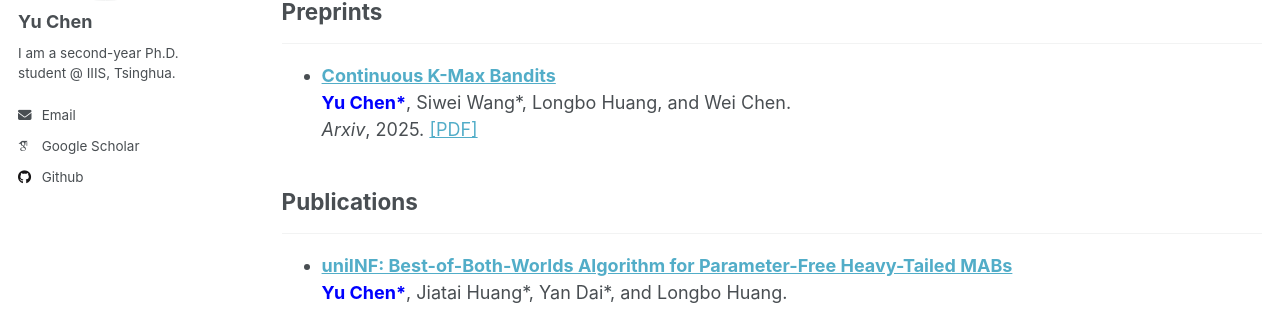
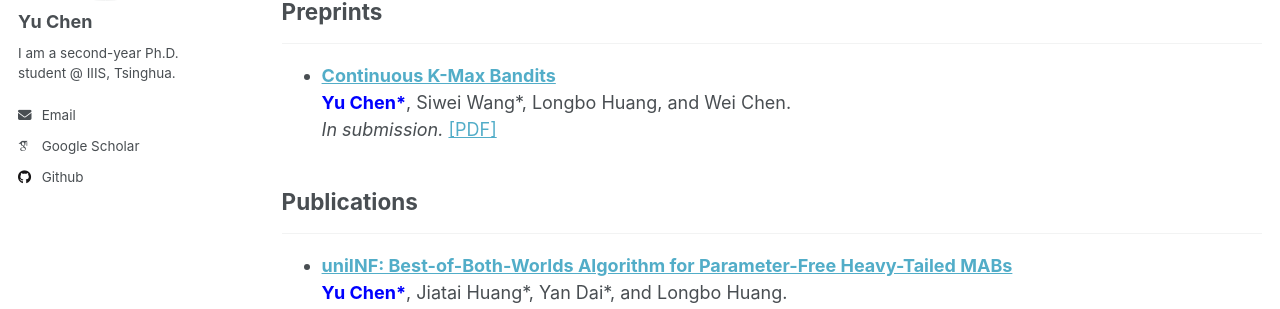
Before and after one commit to custyhs/custyhs.github.io, a Jekyll site: the page built from _pages/publications.md, in a window 1280 px wide and 900 px high. Shown: the part 280-589 px from the top of the window. Built offline with Jekyll 4.4.1, drawn with Linux system fonts in a browser that asks for light colours; some web fonts are replaced.

Commit message:
Updates publication status
Changes the status of the 'Continuous K-Max Bandits' paper to 'In submission' from 'Arxiv' to reflect its current status.

```diff
--- a/_pages/publications.md
+++ b/_pages/publications.md
@@ -20,7 +20,7 @@ The publications are listed reverse chronologically.
 
 - **[Continuous K-Max Bandits](https://arxiv.org/abs/2502.13467)**
   <br><b><blue>Yu Chen*</blue></b>, Siwei Wang\*, Longbo Huang, and Wei Chen.<br />
-  *Arxiv*, 2025. [[PDF]](/files/2502.13467v1.pdf)
+  *In submission.* [[PDF]](/files/2502.13467v1.pdf)
 
 <h2>Publications</h2><hr />
 
```
